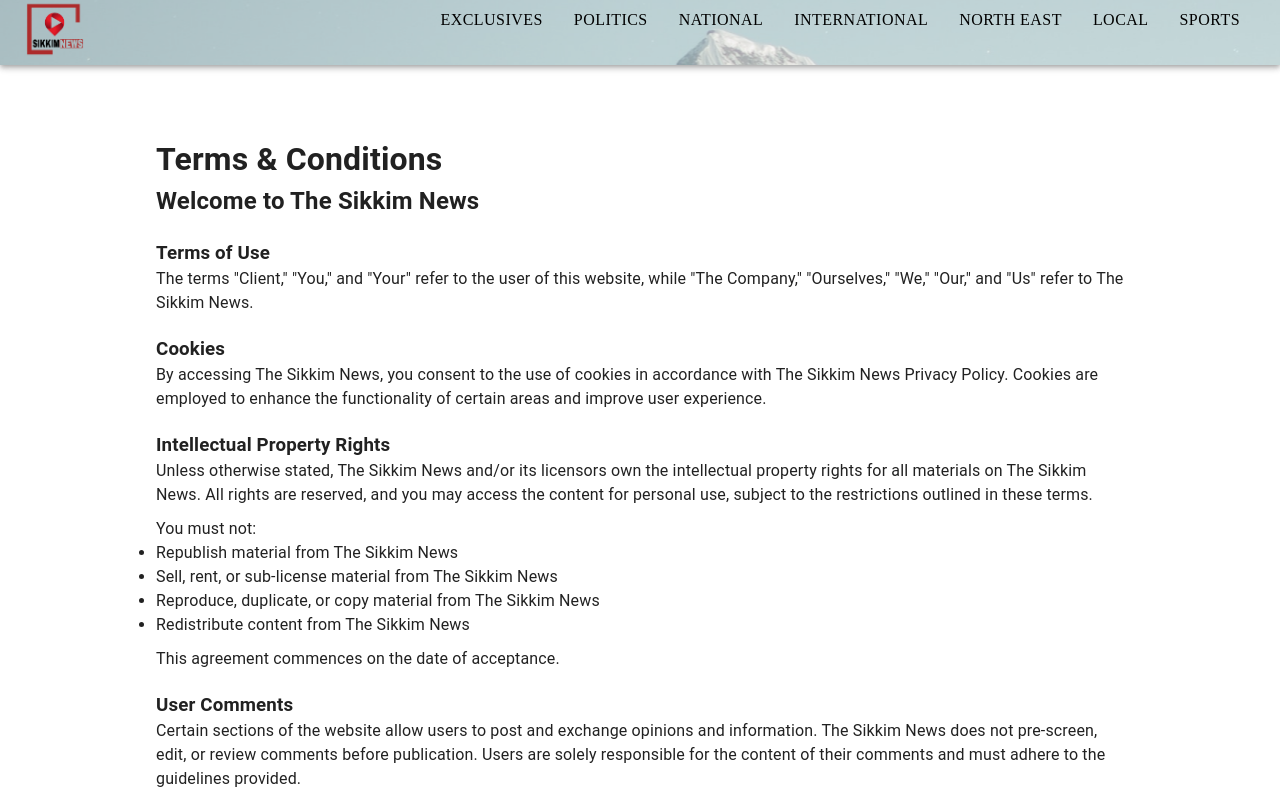
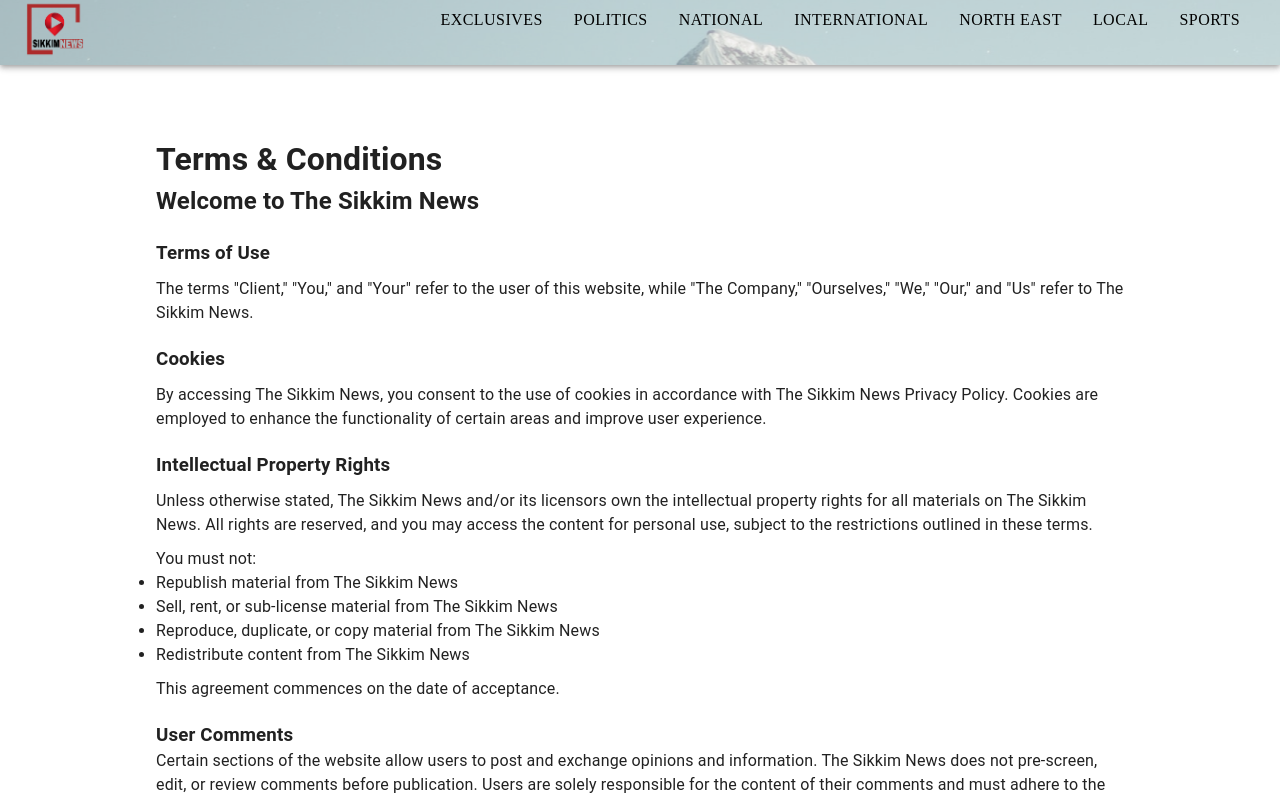
Before and after one commit to Sikkim-News/sikkim-news-frontend, a Next.js app: page /terms_and_conditions in a window 1280 px wide. Shown: the top 800 px of the page. Built offline with nearby package versions, Linux system fonts and the light colour scheme.

Commit message:
fixed deployment issues

```diff
--- a/pages/_app.js
+++ b/pages/_app.js
@@ -23,13 +23,12 @@
       <Head>
         <title>Sikkim News</title>
         <link rel="icon" href="/favicon.ico" />
-
-           <Script
+      </Head>
+      <Script
             async={true}
             strategy="lazyOnload"
             crossOrigin="anonymous"
             src= "https://pagead2.googlesyndication.com/pagead/js/adsbygoogle.js?client=ca-pub-5447622233929013"/>
-      </Head>
 
       <ThemeProvider theme={theme}>
         <GlobalContext.Provider value={global.attributes}>
--- a/pages/terms_and_conditions.js
+++ b/pages/terms_and_conditions.js
@@ -7,13 +7,13 @@
     <h2>Welcome to The Sikkim News</h2>
 
     <h3>Terms of Use</h3>
-    <>The terms "Client," "You," and "Your" refer to the user of this website, while "The Company," "Ourselves," "We," "Our," and "Us" refer to The Sikkim News.</>
+    <p>{`The terms "Client," "You," and "Your" refer to the user of this website, while "The Company," "Ourselves," "We," "Our," and "Us" refer to The Sikkim News.`}</p>
 
     <h3>Cookies</h3>
-    <>By accessing The Sikkim News, you consent to the use of cookies in accordance with The Sikkim News Privacy Policy. Cookies are employed to enhance the functionality of certain areas and improve user experience.</>
+    <p>By accessing The Sikkim News, you consent to the use of cookies in accordance with The Sikkim News Privacy Policy. Cookies are employed to enhance the functionality of certain areas and improve user experience.</p>
 
     <h3>Intellectual Property Rights</h3>
-    <>Unless otherwise stated, The Sikkim News and/or its licensors own the intellectual property rights for all materials on The Sikkim News. All rights are reserved, and you may access the content for personal use, subject to the restrictions outlined in these terms.</>
+    <p>Unless otherwise stated, The Sikkim News and/or its licensors own the intellectual property rights for all materials on The Sikkim News. All rights are reserved, and you may access the content for personal use, subject to the restrictions outlined in these terms.</p>
     <p>You must not:</p>
     <ul>
         <li>Republish material from The Sikkim News</li>
```
Also changed, not shown: 1 other file (tests, documents, lock files or other folders).
